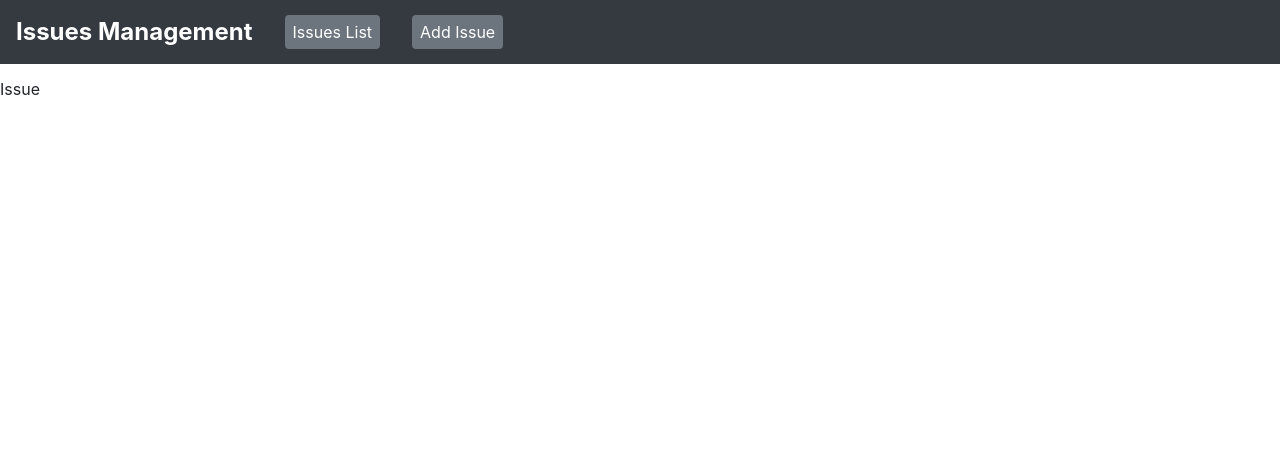
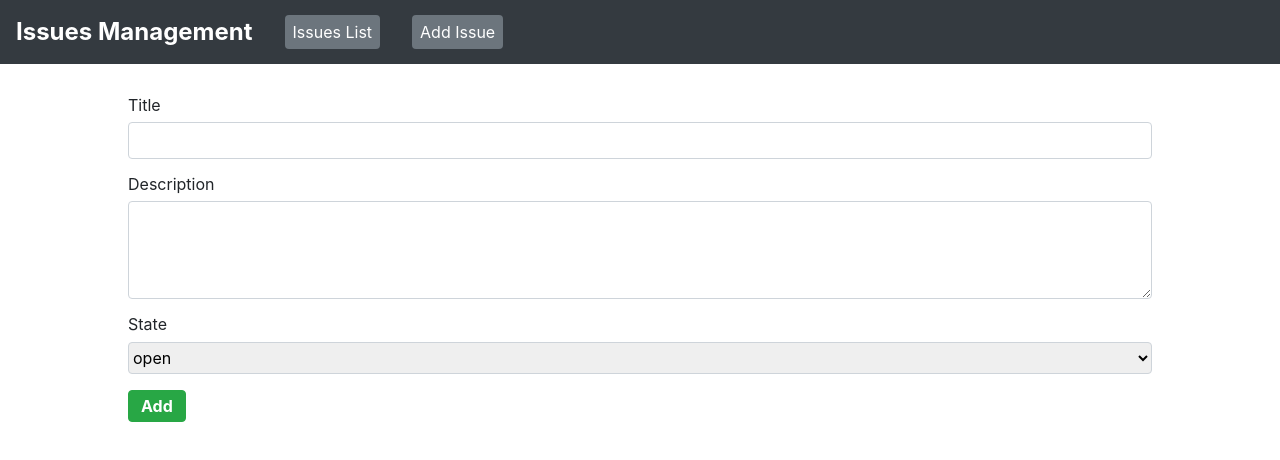
Before and after one commit to Wyrobowa/react-issues-list, a React (Create React App) app: page /add in a window 1280 px wide. Shown: the top 460 px of the page. Built offline with nearby package versions, Linux system fonts and the light colour scheme.

Commit message:
added styles for create issue page and additional components

```diff
--- /dev/null
+++ b/src/components/button/Button.js
@@ -0,0 +1,23 @@
+import React from 'react';
+import PropTypes from 'prop-types';
+
+// Styles
+import * as Styled from './buttonStyles';
+
+const Button = ({ type, text, onClick }) => (
+  // eslint-disable-next-line react/button-has-type
+  <Styled.Button
+    type={type}
+    onClick={onClick}
+  >
+    {text}
+  </Styled.Button>
+);
+
+Button.propTypes = {
+  type: PropTypes.string.isRequired,
+  text: PropTypes.string.isRequired,
+  onClick: PropTypes.func.isRequired,
+};
+
+export default Button;
--- /dev/null
+++ b/src/components/button/buttonStyles.js
@@ -0,0 +1,16 @@
+import styled from 'styled-components';
+
+const Button = styled.button`
+  padding: .375rem .75rem;
+  cursor: pointer;
+  text-align: center;
+  font-weight: bold;
+  color: #fff;
+  background-color: #28a745;
+  border: 1px solid #28a745;
+  border-radius: .25rem;
+`;
+
+export {
+  Button,
+};
--- a/src/components/header/headerStyles.js
+++ b/src/components/header/headerStyles.js
@@ -18,10 +18,10 @@ const Title = styled.span`
 
 const HeaderLink = styled(Link)`
   margin-left: 2em;
-  padding: 0.5em;
+  padding: .5em;
   text-decoration: none;
   text-align: center;
-  border-radius: .25rem;
+  border-radius: .25em;
   color: #fff;
   background-color: #6c757d;
 `;
--- /dev/null
+++ b/src/components/selectField/SelectField.js
@@ -0,0 +1,43 @@
+import React from 'react';
+import PropTypes from 'prop-types';
+
+// Styles
+import * as Styled from './selectFieldStyles';
+
+const SelectField = ({
+  id, label, data, selectedValue, onChange,
+}) => (
+  <Styled.SelectField>
+    <Styled.Label htmlFor={id}>{label}</Styled.Label>
+    <Styled.Select
+      id={id}
+      name={id}
+      onChange={onChange}
+      value={selectedValue}
+    >
+      <option> --- </option>
+      {data && data.map((option) => (
+        <option
+          key={option}
+          value={option}
+        >
+          {option}
+        </option>
+      ))}
+    </Styled.Select>
+  </Styled.SelectField>
+);
+
+SelectField.propTypes = {
+  id: PropTypes.string.isRequired,
+  label: PropTypes.string.isRequired,
+  data: PropTypes.array.isRequired,
+  selectedValue: PropTypes.string,
+  onChange: PropTypes.func.isRequired,
+};
+
+SelectField.defaultProps = {
+  selectedValue: 'open',
+};
+
+export default SelectField;
--- /dev/null
+++ b/src/components/selectField/selectFieldStyles.js
@@ -0,0 +1,23 @@
+import styled from 'styled-components';
+
+const SelectField = styled.div`
+  display: flex;
+  flex-direction: column;
+  margin-bottom: 1em;
+`;
+
+const Label = styled.label`
+  margin-bottom: .5em;
+`;
+
+const Select = styled.select`
+  height: 2em;
+  border: 1px solid #ced4da;
+  border-radius: .25rem;
+`;
+
+export {
+  SelectField,
+  Label,
+  Select,
+};
--- /dev/null
+++ b/src/components/textField/TextField.js
@@ -0,0 +1,43 @@
+import React from 'react';
+import PropTypes from 'prop-types';
+
+// Styles
+import * as Styled from './textFieldStyles';
+
+const TextField = ({
+  id, value, label, type, onChange,
+}) => (
+  <Styled.TextField>
+    <Styled.Label htmlFor={id}>{label}</Styled.Label>
+    {type === 'input' && (
+    <Styled.Input
+      id={id}
+      name={id}
+      value={value}
+      onChange={onChange}
+    />
+    )}
+    {type === 'textarea' && (
+    <Styled.TextArea
+      id={id}
+      name={id}
+      value={value}
+      onChange={onChange}
+    />
+    )}
+  </Styled.TextField>
+);
+
+TextField.propTypes = {
+  id: PropTypes.string.isRequired,
+  value: PropTypes.string.isRequired,
+  label: PropTypes.string.isRequired,
+  type: PropTypes.string,
+  onChange: PropTypes.func.isRequired,
+};
+
+TextField.defaultProps = {
+  type: 'input',
+};
+
+export default TextField;
--- /dev/null
+++ b/src/components/textField/textFieldStyles.js
@@ -0,0 +1,31 @@
+import styled from 'styled-components';
+
+const TextField = styled.div`
+  display: flex;
+  flex-direction: column;
+  margin-bottom: 1em;
+`;
+
+const Label = styled.label`
+  margin-bottom: .5em;
+`;
+
+const Input = styled.input`
+  padding: .5em .75em;
+  border: 1px solid #ced4da;
+  border-radius: .25rem;
+`;
+
+const TextArea = styled.textarea`
+  padding: .5em .75em;
+  height: 5em;
+  border: 1px solid #ced4da;
+  border-radius: .25rem;
+`;
+
+export {
+  TextField,
+  Label,
+  Input,
+  TextArea,
+};
--- a/src/containers/issue/Issue.js
+++ b/src/containers/issue/Issue.js
@@ -1,9 +1,64 @@
-import React from 'react';
+import React, { useState } from 'react';
 
-const Issue = () => (
-  <>
-    <p>Issue</p>
-  </>
-);
+// Components
+import Button from '../../components/button/Button';
+import SelectField from '../../components/selectField/SelectField';
+import TextField from '../../components/textField/TextField';
+
+// Styles
+import * as Styled from './issueStyles';
+
+const Issue = () => {
+  const [issue, setIssue] = useState({
+    title: '',
+    description: '',
+    state: 'open',
+  });
+
+  const states = [
+    'open',
+    'pending',
+    'closed',
+  ];
+
+  const handleFieldChange = ({ target }) => {
+    const { name, value } = target;
+    console.log(name, value);
+    setIssue({
+      ...issue,
+      [name]: value,
+    });
+  };
+
+  const handleSubmit = (event) => {
+    event.preventDefault();
+  };
+
+  return (
+    <Styled.Issue>
+      <TextField
+        id="title"
+        label="Title"
+        value={issue.title}
+        onChange={handleFieldChange}
+      />
+      <TextField
+        id="description"
+        label="Description"
+        value={issue.description}
+        type="textarea"
+        onChange={handleFieldChange}
+      />
+      <SelectField
+        id="state"
+        label="State"
+        data={states}
+        onChange={handleFieldChange}
+        selectedValue={issue.state}
+      />
+      <Button type="submit" text="Add" onClick={handleSubmit} />
+    </Styled.Issue>
+  );
+};
 
 export default Issue;
--- /dev/null
+++ b/src/containers/issue/issueStyles.js
@@ -0,0 +1,10 @@
+import styled from 'styled-components';
+
+const Issue = styled.div`
+  width: 80%;
+  margin: 2em auto;
+`;
+
+export {
+  Issue,
+};
```
